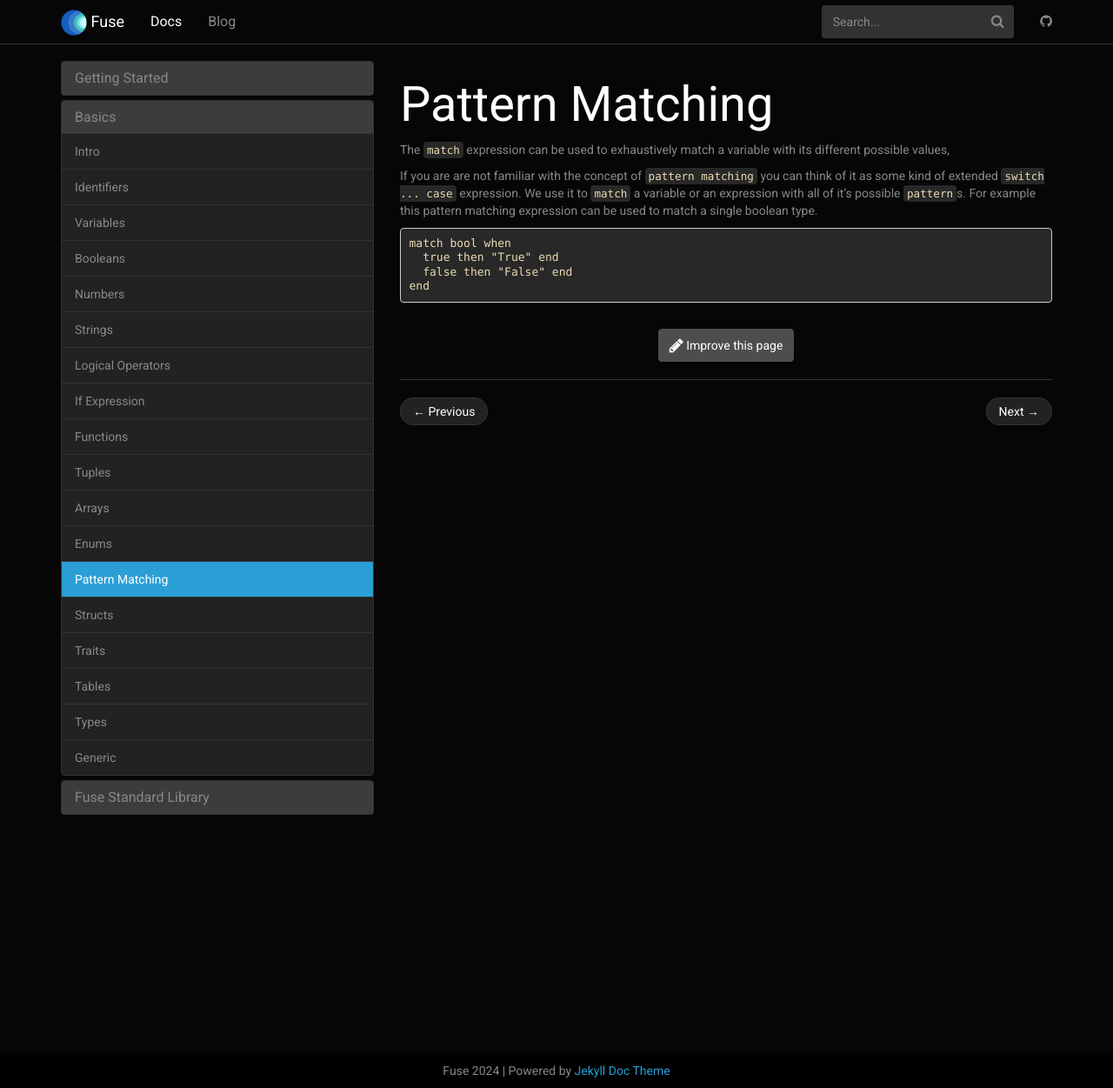
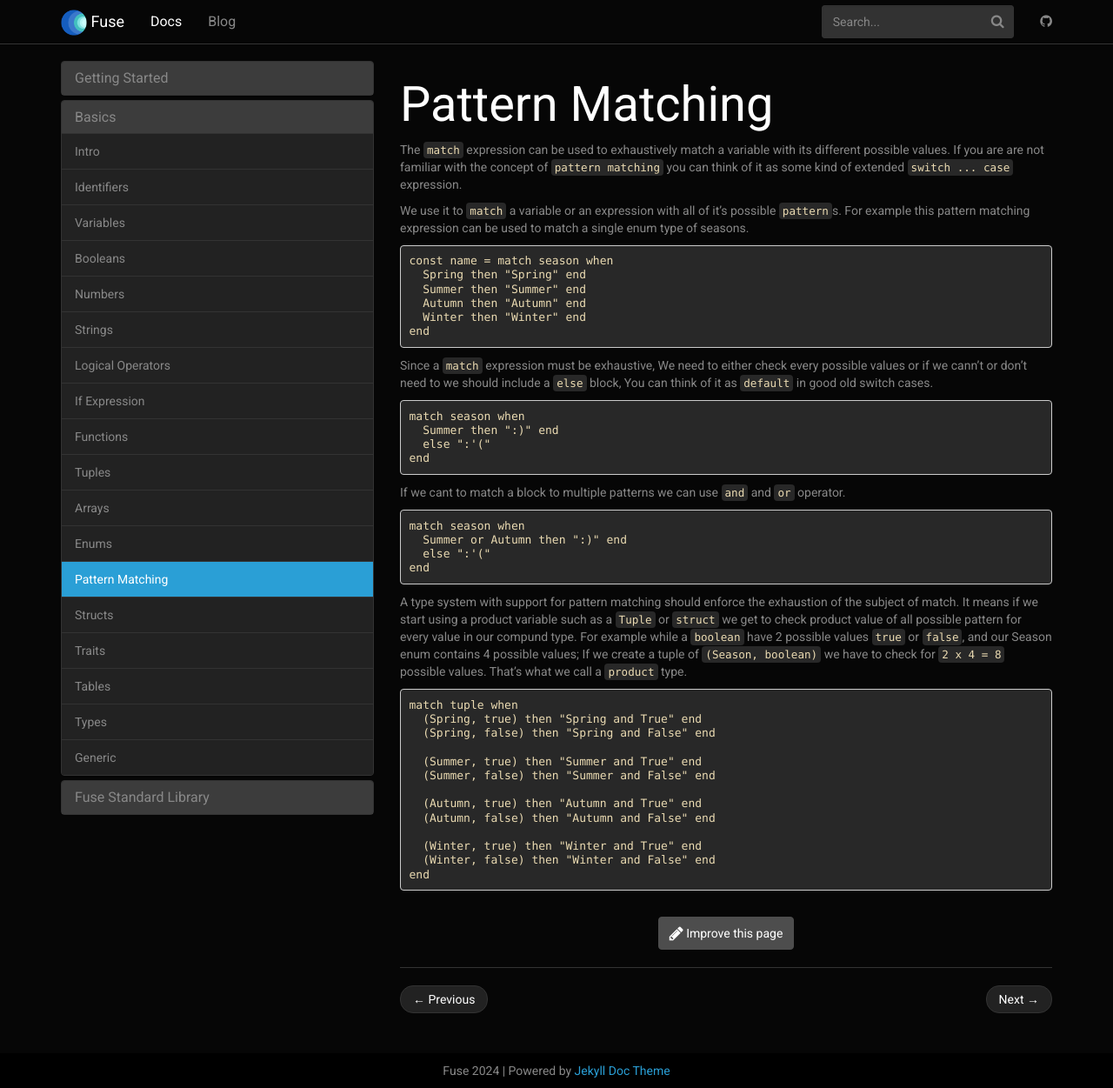
Before and after one commit to fuse-lang/fuse-lang.github.io, a Jekyll site: the page built from _docs/basics/12-pattern-matching.md, in a window 1280 px wide and 1251 px high. Shown: the whole window at 87% size. Built offline with Jekyll 4.4.1, drawn with Linux system fonts in a browser that asks for light colours.

Commit message:
add some pattern matching documentation.

````diff
--- a/_docs/basics/12-pattern-matching.md
+++ b/_docs/basics/12-pattern-matching.md
@@ -3,14 +3,53 @@ title: Pattern Matching
 permalink: /docs/pattern-matching/
 ---
 
-The `match` expression can be used to exhaustively match a variable with its different possible values,
+The `match` expression can be used to exhaustively match a variable with its different possible values.
+If you are are not familiar with the concept of `pattern matching` you can think of it as some kind of extended `switch ... case` expression.
 
-If you are are not familiar with the concept of `pattern matching` you can think of it as some kind of extended `switch ... case` expression.
-We use it to `match` a variable or an expression with all of it's possible `pattern`s. For example this pattern matching expression can be used to match a single boolean type.
+We use it to `match` a variable or an expression with all of it's possible `pattern`s. For example this pattern matching expression can be used to match a single enum type of seasons.
 
 ```fuse
-match bool when
-  true then "True" end
-  false then "False" end
+const name = match season when
+  Spring then "Spring" end
+  Summer then "Summer" end
+  Autumn then "Autumn" end
+  Winter then "Winter" end
 end
 ```
+
+Since a `match` expression must be exhaustive, We need to either check every possible values or if we cann't or don't need to we should include a `else` block, You can think of it as `default` in good old switch cases.
+
+```fuse
+match season when
+  Summer then ":)" end
+  else ":'("
+end
+```
+
+If we cant to match a block to multiple patterns we can use `and` and `or` operator.
+
+```fuse
+match season when
+  Summer or Autumn then ":)" end
+  else ":'("
+end
+```
+
+A type system with support for pattern matching should enforce the exhaustion of the subject of match. It means if we start using a product variable such as a `Tuple` or `struct` we get to check product value of all possible pattern for every value in our compund type.
+For example while a `boolean` have 2 possible values `true` or `false`, and our Season enum contains 4 possible values; If we create a tuple of `(Season, boolean)` we have to check for `2 x 4 = 8` possible values. That's what we call a `product` type.
+
+```fuse
+match tuple when
+  (Spring, true) then "Spring and True" end
+  (Spring, false) then "Spring and False" end
+
+  (Summer, true) then "Summer and True" end
+  (Summer, false) then "Summer and False" end
+
+  (Autumn, true) then "Autumn and True" end
+  (Autumn, false) then "Autumn and False" end
+
+  (Winter, true) then "Winter and True" end
+  (Winter, false) then "Winter and False" end
+end
+```
````
